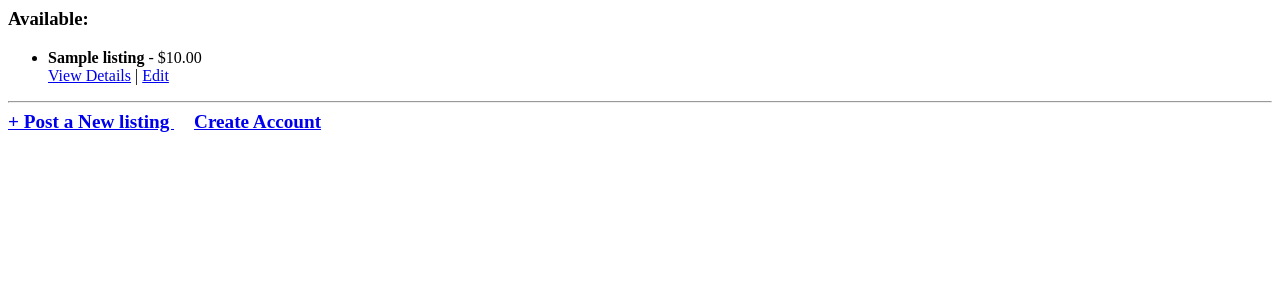
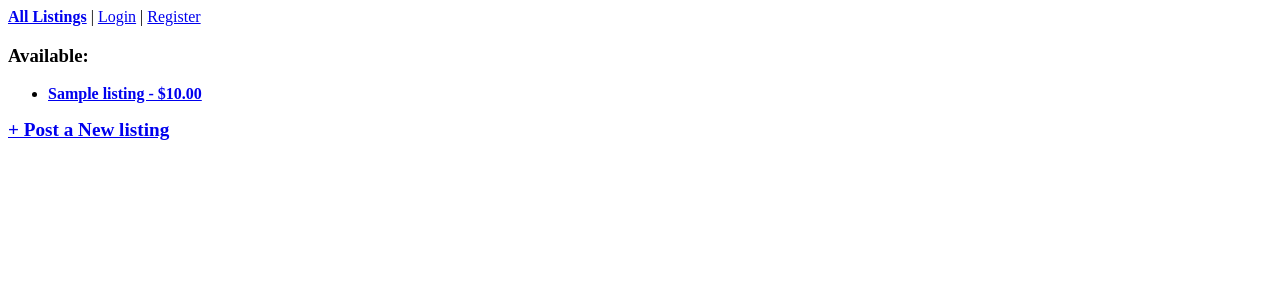
Before and after one commit to Josh-Roza/Tool_Sharers_Workspace, a Django app: page / in a window 1280 px wide. Shown: the top 300 px of the page. Run offline with Django 5.2, Linux system fonts and the light colour scheme; tables that the repository leaves empty hold one stand-in row (values such as "Sample post").

Commit message:
implemented listing deletes, login requirements, and initial navbar.

```diff
--- a/Tool_Sharers_App/forms.py
+++ b/Tool_Sharers_App/forms.py
@@ -16,7 +16,7 @@ class Listing_Form(forms.ModelForm):
     listing_image = forms.ImageField(required=False, label="Upload Photo")
     class Meta:
         model = Listing
-        fields = ['user', 'title', 'description', 'price', 'location', 'condition', 'category']
+        fields = ['title', 'description', 'price', 'location', 'condition', 'category']
 
         widgets = {
             'title': forms.TextInput(attrs={'class': 'form-control', 'placeholder': 'Tool'}),
--- a/Tool_Sharers_App/templates/index.html
+++ b/Tool_Sharers_App/templates/index.html
@@ -1,24 +1,19 @@
+{% extends 'template.html' %}
+
+{% block content %}
 <h3>Available:</h3>
 <ul>
     {% for listing in listings %}
         <li>
-            <strong>{{ listing.title }}</strong> - ${{ listing.price }}
-            <br>
-            <a href="{% url 'view_listing' listing.listing_id %}">View Details</a> |
-            <a href="{% url 'edit_listing' listing.listing_id %}">Edit</a>
+            <strong><a href="{% url 'view_listing' listing.listing_id %}">{{ listing.title }} - ${{ listing.price }} </strong></a>
         </li>
     {% empty %}
         <li>Nothing for rent yet!</li>
     {% endfor %}
 </ul>
 
+<a href="{% url 'create_listing' %}" style="font-size: 1.2em; font-weight: bold;">+ Post a New listing </a>
+
+{%endblock %}
 <hr>
-
-<a href="{% url 'create_listing' %}" style="font-size: 1.2em; font-weight: bold;">
-    + Post a New listing
-</a>
-<a href="{% url 'add_user' %}" style="font-size: 1.2em; font-weight: bold; margin-left: 20px;">
-    Create Account
-</a>
-
 </form>
--- /dev/null
+++ b/Tool_Sharers_App/templates/template.html
@@ -0,0 +1,28 @@
+<!DOCTYPE html>
+<html>
+<head>
+    <title>Tool Sharer</title>
+</head>
+<body>
+    <nav>
+        <a href="{% url 'home' %}"><strong>All Listings</strong></a>
+
+        {% if user.is_authenticated %}
+            | <a href="{% url 'my_listings' %}">My Listings</a>
+            | <span>Logged in as: {{ user.username }}</span>
+            | <form action="{% url 'logout' %}" method="post" style="display:inline;">
+                {% csrf_token %}
+                <button type="submit">Logout</button>
+            </form>
+        {% else %}
+            | <a href="{% url 'login' %}">Login</a>
+            | <a href="{% url 'add_user' %}">Register</a>
+        {% endif %}
+    </nav>
+
+    <main>
+        {% block content %}
+        {% endblock %}
+    </main>
+</body>
+</html>
--- a/Tool_Sharers_App/views.py
+++ b/Tool_Sharers_App/views.py
@@ -1,6 +1,7 @@
 from django.http import HttpResponse
 from django.shortcuts import render, get_object_or_404, redirect
 from django.core.paginator import Paginator
+from django.contrib.auth.decorators import login_required
 from .models import User, Listing, Review, Report, Image, Transaction
 from .forms import User_Form, Listing_Form, Image_Form, Review_Form, Report_Form
 
@@ -11,41 +12,27 @@ def homePage(request):
     return render(request, 'index.html', {'listings': listings, 'form': form})
 
 def add_user(request):
-    success = False
-    added_user = None
     if request.method == 'POST':
         form = User_Form(request.POST)
         if form.is_valid():
-            added_user = form.save()
-            success = True
-            return render(
-                request,
-                "add_user.html",
-                {"form": form,
-                 "success": success,
-                 "added_user": added_user},
-                )
+            user = form.save(commit=False)
+            user.set_password(form.cleaned_data['password'])
+            user.save()
+            return redirect('login')
     else:
         form = User_Form()
-    return render(
-        request,
-        "add_user.html",
-        {"form": form,
-         "success": success,
-         "added_user": added_user},
-    )
+    return render(request, "add_user.html", {"form": form})
 
-
+@login_required
 def create_listing(request):
     #create new post for item
     if request.method == "POST":
         form = Listing_Form(request.POST, request.FILES)
-
         if form.is_valid():
             #create listing object but don't save to db yet
+
             listing = form.save(commit=False)
-            #for demo assign to just the first user in db
-            listing.user = User.objects.first()
+            listing.user = request.user
             listing.save()
 
             if request.FILES.get('listing_image'):
@@ -58,15 +45,16 @@ def create_listing(request):
     else:
         form = Listing_Form()
     return render(request, 'create_listing.html', {'form': Listing_Form()})
-    pass
 
+@login_required
 def edit_listing(request, listing_id):
-    listing = get_object_or_404(Listing, pk=listing_id)
+    listing = get_object_or_404(Listing, listing_id=listing_id, user=request.user)
+
     if request.method == "POST":
         form = Listing_Form(request.POST, instance=listing)
         if form.is_valid():
             form.save()
-            return redirect('home')
+            return redirect('my_listings')
     else:
         form = Listing_Form(instance=listing)
     return render(request, 'create_listing.html', {'form': form, 'edit_mode': True})
@@ -81,22 +69,40 @@ def view_listing(request, listing_id):
         'images': images
     })
 
+@login_required
+def delete_listing(request, listing_id):
+    listing = get_object_or_404(Listing, listing_id=listing_id, user=request.user)
 
+    if request.method == "POST":
+        listing.delete()
+        return redirect('my_listings')
+
+    return render(request, 'delete_confirm.html', {'listing': listing});
+
+@login_required
+def my_listings(request):
+    user_listings = Listing.objects.filter(user=request.user).order_by('-listing_id')
+    return render(request, 'my_listings.html', {'listings': user_listings})
+
+@login_required
 def create_review(request):
     pass
 
+@login_required
 def create_report(request):
     pass
 
+
+@login_required
 def delete_user(request):
     pass
 
-def delete_listing(request):
-    pass
 
+@login_required
 def delete_review(request):
     pass
 
+@login_required
 def delete_report(request):
     pass
 
--- a/Tool_Sharers_Project/settings.py
+++ b/Tool_Sharers_Project/settings.py
@@ -125,6 +125,9 @@ DEFAULT_AUTO_FIELD = 'django.db.models.BigAutoField'
 
 AUTH_USER_MODEL = 'Tool_Sharers_App.User'
 
+LOGIN_REDIRECT_URL = '/'
+
+LOGIN_URL = 'login'
 #img settings magic idk
 
 MEDIA_URL = '/media/'
--- a/Tool_Sharers_Project/urls.py
+++ b/Tool_Sharers_Project/urls.py
@@ -15,16 +15,23 @@ Including another URLconf
     2. Add a URL to urlpatterns:  path('blog/', include('blog.urls'))
 """
 from django.contrib import admin
+from django.contrib.auth import views as auth_views
+
 from django.conf import settings
 from django.conf.urls.static import static
-from django.urls import path
+from django.urls import path, include
 from Tool_Sharers_App import views
 
 urlpatterns = [
+    path("login/", auth_views.LoginView.as_view(template_name='login.html'), name='login'),
+    path('logout/', auth_views.LogoutView.as_view(), name='logout'),
+
     path("admin/", admin.site.urls),
     path("", views.homePage, name="home"),
     path("add_user/", views.add_user, name="add_user"),
     path("create/", views.create_listing, name="create_listing"),
     path("edit/<int:listing_id>/", views.edit_listing, name="edit_listing"),
     path("listing/<int:listing_id>/", views.view_listing, name="view_listing"),
+    path("my-listings/", views.my_listings, name="my_listings"),
+    path("delete/<int:listing_id>/", views.delete_listing, name='delete_listing'),
 ] + static(settings.MEDIA_URL, document_root=settings.MEDIA_ROOT)
```
Also changed, not shown: Tool_Sharers_App/templates/login.html (added, +13 -0 lines), Tool_Sharers_App/templates/my_listings.html (added, +22 -0 lines), Tool_Sharers_App/migrations/0002_user_reputation_alter_user_user_id_and_more.py (added), 1 other file.
